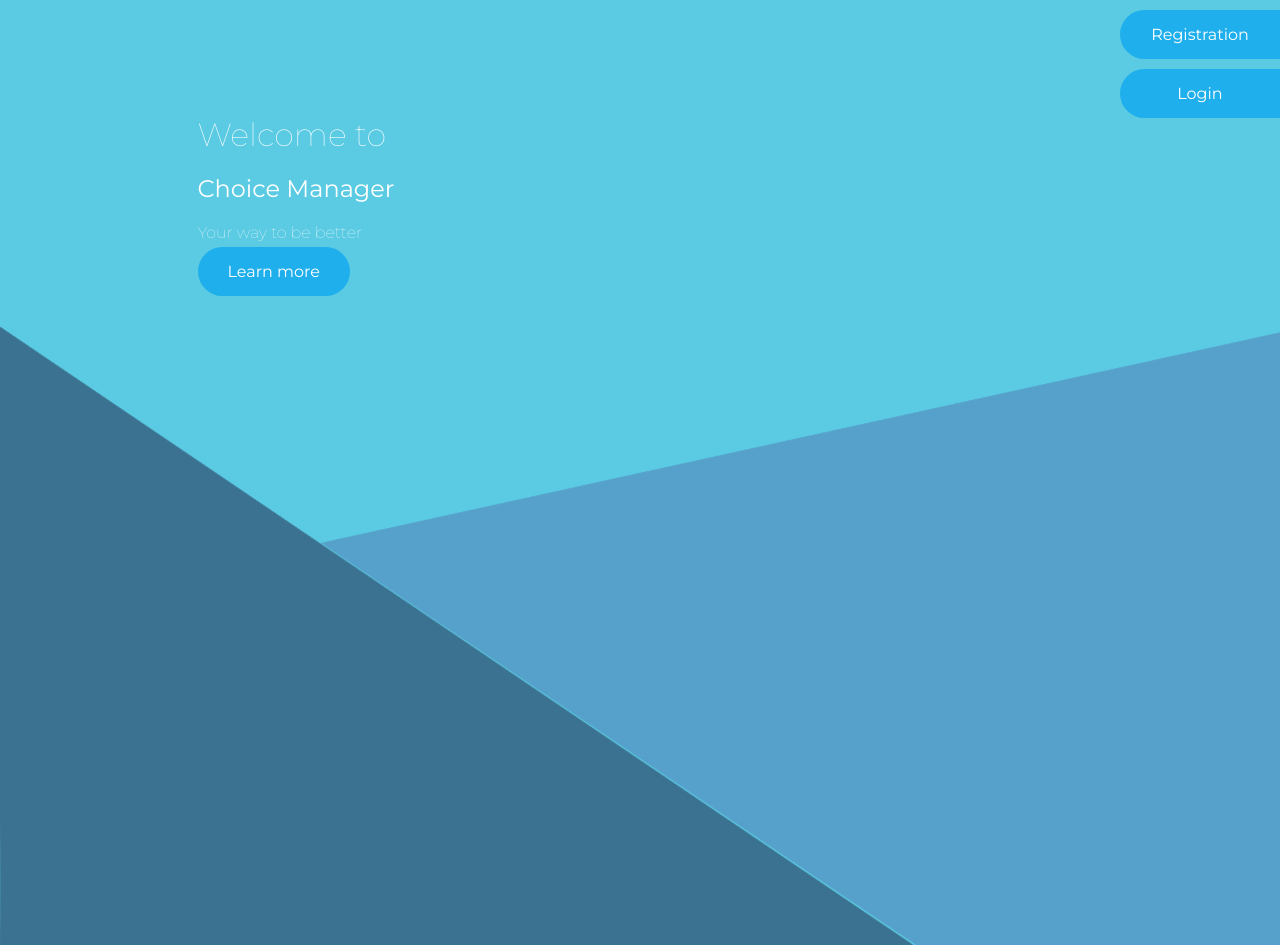
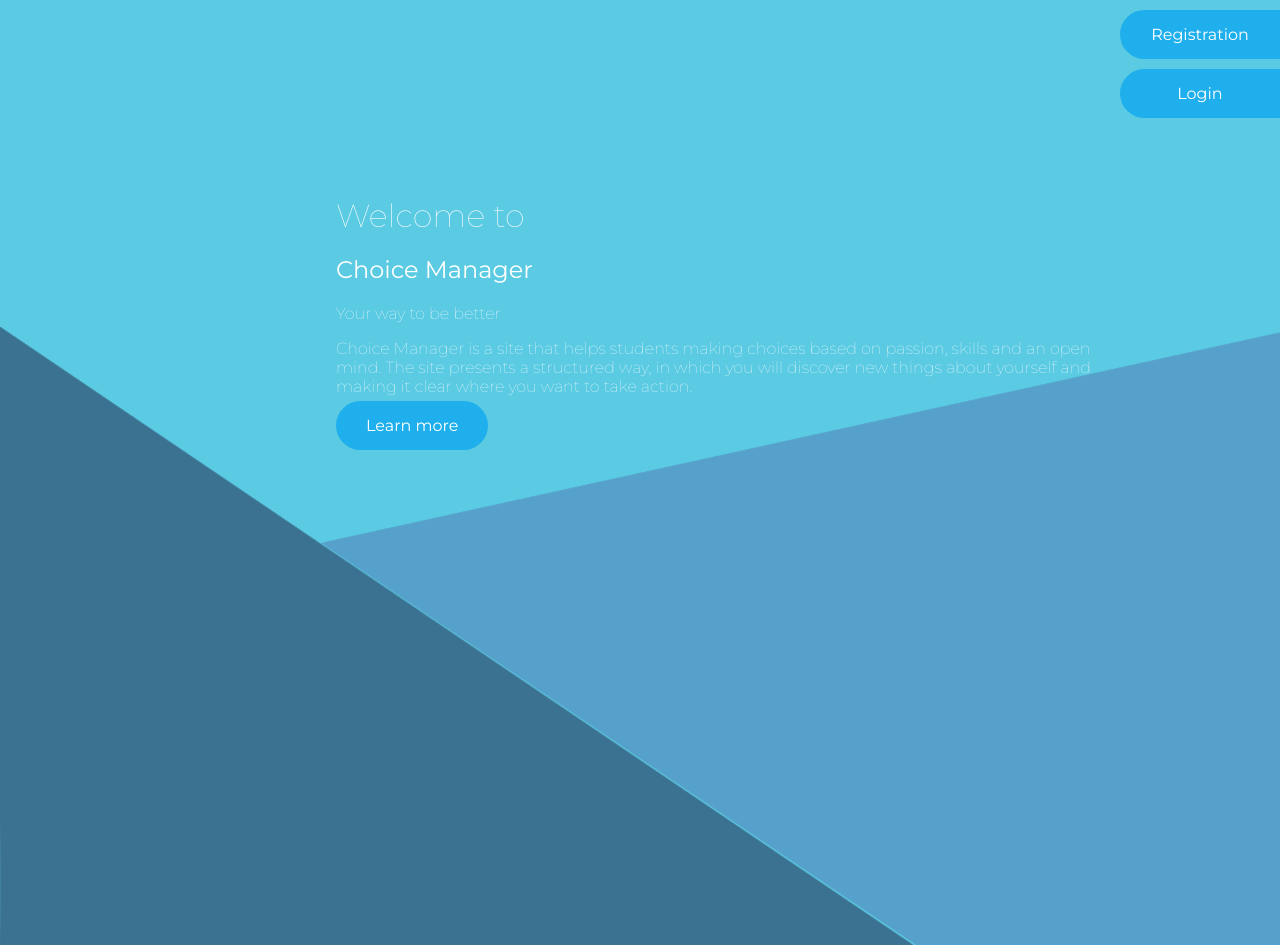
Before and after one commit to stanislavlebedyantsev/Choice-manager, a React (Create React App) app: page / in a window 1280 px wide. Built offline with nearby package versions, Linux system fonts and the light colour scheme.

Commit message:
Added description on start page

```diff
--- a/src/components/StartPage/StartPage.jsx
+++ b/src/components/StartPage/StartPage.jsx
@@ -13,6 +13,9 @@ const StartPage = (props) => {
           </div>
           <div className={s.projectVision}>
             <p>Your way to be better</p>
+            <p>Choice Manager is a site that helps students making choices based on passion, skills and an open mind.
+              The site presents a structured way, in which you will discover new things about yourself and making it
+              clear where you want to take action. </p>
           </div>
           <div className={s.aboutUs}>
             <NavLink to="/about" className={s.aboutUsLink}>Learn more</NavLink>
```
